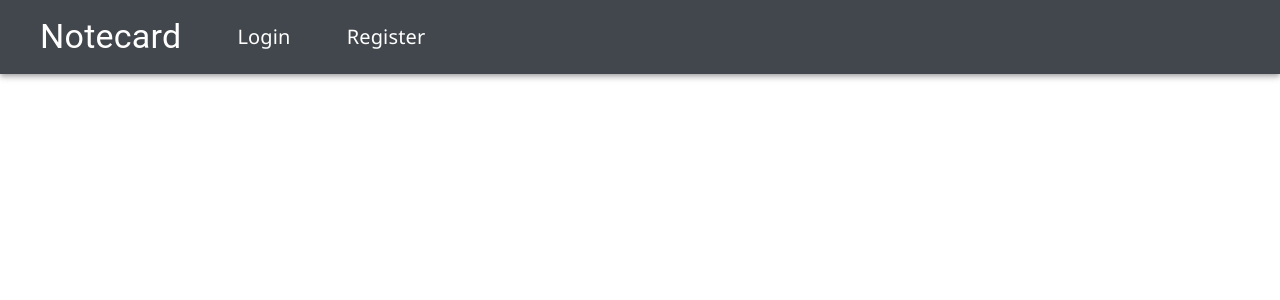
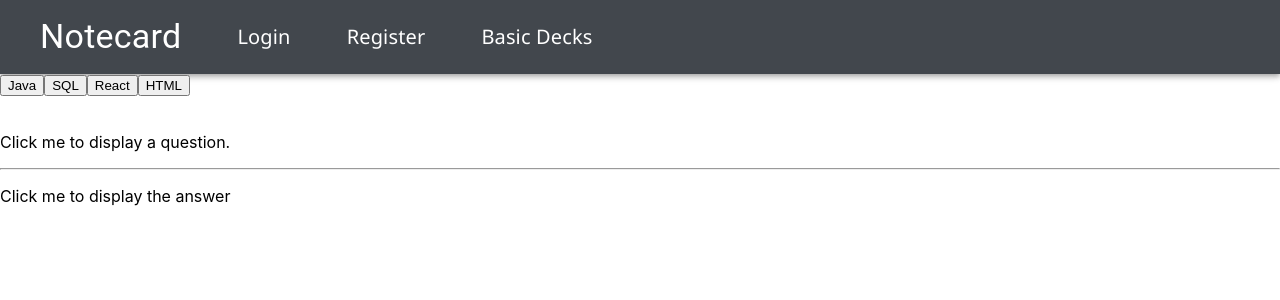
Before and after one commit to jsparks9/notecard-ui, a React (Create React App) app: page /public in a window 1280 px wide. Shown: the top 300 px of the page. Built offline with nearby package versions, Linux system fonts and the light colour scheme.

Commit message:
Added public flashcard capabilities

```diff
--- a/src/App.tsx
+++ b/src/App.tsx
@@ -6,6 +6,7 @@ import { Route, Routes } from 'react-router-dom';
 import Dashboard from './components/Dashboard';
 import Navbar from './components/Navbar';
 import Register from './components/Register';
+import PublicCard from './components/PublicCard';
 
 function App() {
 
@@ -17,6 +18,7 @@ function App() {
       <Routes>
         <Route path="/login" element={<Login currentUser={authUser} setCurrentUser={setAuthUser}/>}/>
         <Route path='/dashboard'  element={<Dashboard currentUser={authUser}/>}/>
+        <Route path='/public'  element={<PublicCard/>}/>
         <Route path='/register'  element={<Register currentUser={authUser} setCurrentUser={setAuthUser}/>}/>
       </Routes>
     </>
--- a/src/components/Navbar.tsx
+++ b/src/components/Navbar.tsx
@@ -58,7 +58,13 @@ function Navbar(props: INavbarProps) {
                                         </Typography>
                                     </ListItemText>
                                 </>
+
                             }
+<ListItemText inset>
+                                    <Typography variant="h6" className="menu-items">
+                                        <Link to="/public">Basic Decks</Link>
+                                        </Typography>
+                                </ListItemText>
                         </ListItem>
                     </List>
                 </Typography>
--- /dev/null
+++ b/src/components/PublicCard.tsx
@@ -0,0 +1,113 @@
+import { SyntheticEvent, useState } from "react";
+import { Card } from "../dtos/card";
+import ErrorMessage from "./ErrorMessage";
+
+function PublicCard() {
+
+    const [errorMsg, setErrorMsg] = useState<string>();
+    const [memory, setMemory] = useState<number[]>([]);
+    const [currentCards, setCurrentCards] = useState<Card[]>([]);
+    const [displayCard, setDisplayCard] = useState<Card>();
+    const [showAns, setShowAns] = useState<boolean>();
+    const [showQ, setShowQ] = useState<boolean>();
+
+    // const deckOptions = [
+    //     {label: 'Add selected to deck: ', value: "Deck Name"}
+    // ]
+    function getNextCard() {
+        let max = currentCards.length - memory.length;
+        let rnum = Math.floor(Math.random() * max);
+        let i = 0;
+        let final_rnum = rnum + 0;
+        while (i <= final_rnum) {
+            memory.includes(i) && final_rnum++; // offset index
+            i++;
+        }
+        console.log("There are "+currentCards.length+" cards in the deck");
+        console.log("memory");
+        console.log(memory);
+        console.log("Selected: "+final_rnum);
+        console.log(memory.includes(final_rnum));
+        memory.push(final_rnum);
+        (memory.length * 2 > currentCards.length) && memory.shift(); // memory is up to half of deck
+        setShowAns(false);
+        setDisplayCard(currentCards[final_rnum]);
+    }
+
+    function show() { setShowAns(true) }
+
+
+    // function route1 (e: SyntheticEvent) { getDeck("1", e) }
+    function route2 (e: SyntheticEvent) { getDeck("2", e) }
+    function route3 (e: SyntheticEvent) { getDeck("3", e) }
+    function route4 (e: SyntheticEvent) { getDeck("4", e) }
+    function route5 (e: SyntheticEvent) { getDeck("5", e) }
+    // function route6 (e: SyntheticEvent) { getDeck("6", e) }
+    // function route7 (e: SyntheticEvent) { getDeck("7", e) }
+    // function route8 (e: SyntheticEvent) { getDeck("8", e) }
+
+    let getDeck = async (s: string, e: SyntheticEvent) => {
+        try {
+            let resp = await fetch('http://localhost:5000/notecard/deck/id/'+s);
+            if (Math.floor(resp.status/100) !== 2) { // if that code is not a 200, 204, 2-whatever
+                setErrorMsg("Could not validate provided credentials!");
+                let data = await resp.json();
+                setErrorMsg(data.message);
+
+            } else { // this is ran if the response code is a 200, 204, 2-anything
+                let data = await resp.json();
+                processData(await data);
+            }
+        } catch(err) { // This will run in situations like the API was not running
+            setErrorMsg("There was an error communicating with the API");
+        }
+    }
+
+    function processData(data: any) {
+        setErrorMsg('');
+        setDisplayCard(undefined);
+        setCurrentCards([]);
+        setShowAns(false);
+        setShowQ(false);
+        setMemory([]);
+        setCurrentCards(data as unknown as Card[]);
+        getNextCard();
+        setShowQ(true);
+    }
+
+
+    return (
+        <>
+            <div>
+                {/* <button id="get1" onClick={route1}>Deck1</button> */}
+                <button id="get2" onClick={route2}>Java</button>
+                <button id="get3" onClick={route3}>SQL</button>
+                <button id="get4" onClick={route4}>React</button>
+                <button id="get5" onClick={route5}>HTML</button>
+            </div>
+            { errorMsg ? // ternary op
+                // <div>
+                //     <p className="alert">{errorMsg}</p>
+                // </div>
+                <ErrorMessage errorMessage = {errorMsg}></ErrorMessage>
+                : // if falsey
+                <></>
+            }
+            <br/>
+             <div id="q_control" onClick={getNextCard}>
+                { (displayCard && showQ) ? <div  dangerouslySetInnerHTML={{__html: displayCard.html_q}}></div>
+                          : <p id="question">Click me to display a question.</p>
+                }
+            </div>
+            <hr/>
+            <div id="a_control" onClick={show}>
+                { (displayCard && showAns) ? <div dangerouslySetInnerHTML={{__html: displayCard.html_a}}></div>
+                // displayCard.html_a
+                          : <p id="question">Click me to display the answer</p>
+                }
+            </div>
+        </>
+    )
+}
+
+export default PublicCard;
--- /dev/null
+++ b/src/dtos/card.ts
@@ -0,0 +1,9 @@
+export class Card {
+    html_q: string;
+    html_a: string;
+
+    constructor(html_q: string, html_a: string) {
+        this.html_q = html_q;
+        this.html_a = html_a;
+    }
+}
```
Also changed, not shown: src/dtos/deck.ts (added, +17 -0 lines).
